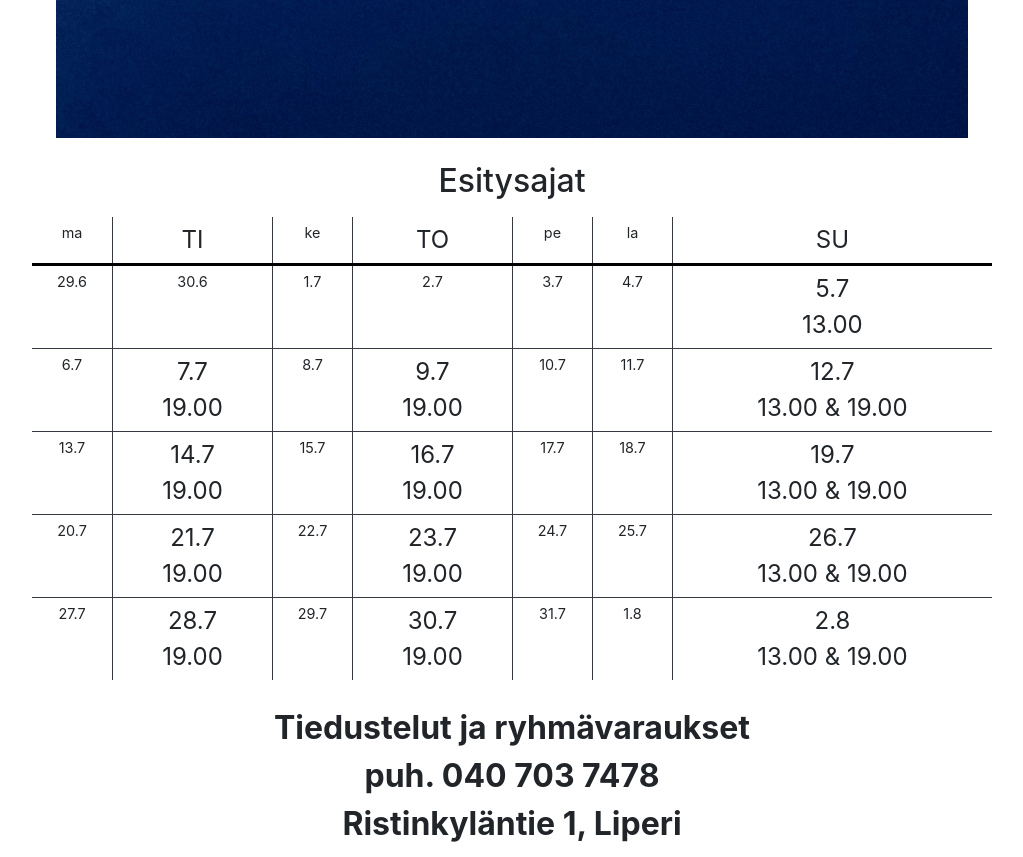
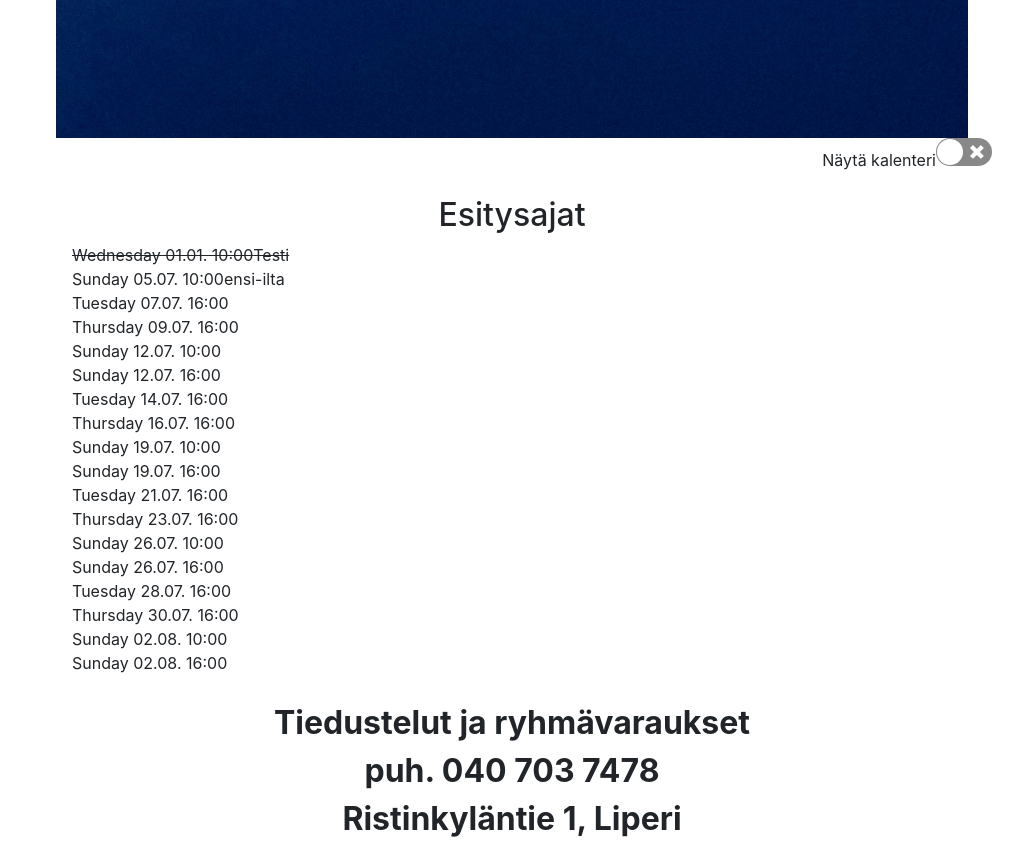
Before and after one commit to jonipol/teatteri, a React (Create React App) app: page / in a window 1280 px wide. Shown: the part 557-1414 px from the top of the page, without its empty margins (128-1151 px from the left). Built offline with nearby package versions, Linux system fonts and the light colour scheme.

Commit message:
Feat: Showing plays as list | Button to swap between list and calendar

```diff
--- a/package.json
+++ b/package.json
@@ -14,9 +14,10 @@
     "react-dom": "^16.12.0",
     "react-router-dom": "^5.1.2",
     "react-scripts": "3.3.0",
+    "react-switch": "^5.0.1",
     "styled-components": "^5.0.0"
   },
-  "homepage":"https://jonipol.github.io/teatteri",
+  "homepage": "https://jonipol.github.io/teatteri",
   "scripts": {
     "start": "react-scripts start",
     "build": "react-scripts build",
--- a/src/components/Home.js
+++ b/src/components/Home.js
@@ -1,15 +1,25 @@
-import React from 'react';
+import React, { useState } from 'react';
 import Calendar from './Calendar';
 import News from './News';
-
-
+import PlayList from './PlayList';
+import Switch from 'react-switch';
 
 const Home = () => {
+  const [calendar , setCalendar] = useState(false);
+
+  const handleCheck = (check) => {
+    setCalendar(check);
+  };
+
   return (
     <div style={{paddingTop: '1vh'}}>
       <News />
+      <div style={{textAlign: "right"}}>
+        Näytä kalenteri
+        <Switch onChange={handleCheck} checked={calendar} />
+      </div>
       <h2 style={{marginTop: '3vh', textAlign: 'center'}}>Esitysajat</h2>
-      <Calendar />
+      {calendar ? <Calendar /> : <PlayList />}
     </div>
   );
 };
--- /dev/null
+++ b/src/components/Play.js
@@ -0,0 +1,25 @@
+import React from 'react';
+import moment from 'moment';
+
+const Play = (props) => {
+  const play = props.play;
+  let style;
+
+  const difference = moment().diff(play.date, 'hours');
+  console.log(difference);
+
+  // If difference is positive -> date is in past
+  if (difference > 0) {
+    style = {textDecoration: 'line-through'};
+  }
+
+  // style="text-decoration:line-through;"
+
+  return(
+    <div style={style}>
+      {moment(play.date).format('dddd DD.MM. HH:mm')}{play.extra}
+    </div>
+  );
+};
+
+export default Play;
--- /dev/null
+++ b/src/components/PlayList.js
@@ -0,0 +1,22 @@
+import React from 'react';
+import Play from './Play';
+
+import json from '../naytokset.json';
+
+const PlayList = () => {
+
+
+  return(
+    <div>
+      <ul style={{listStyle: 'none'}}>
+        {json.shows.map(play => (
+          <li>
+            {<Play play={play} />}
+          </li>
+        ))}
+      </ul>
+    </div>
+  );
+};
+
+export default PlayList;
```
Also changed, not shown: 1 other file (tests, documents, lock files or other folders).
